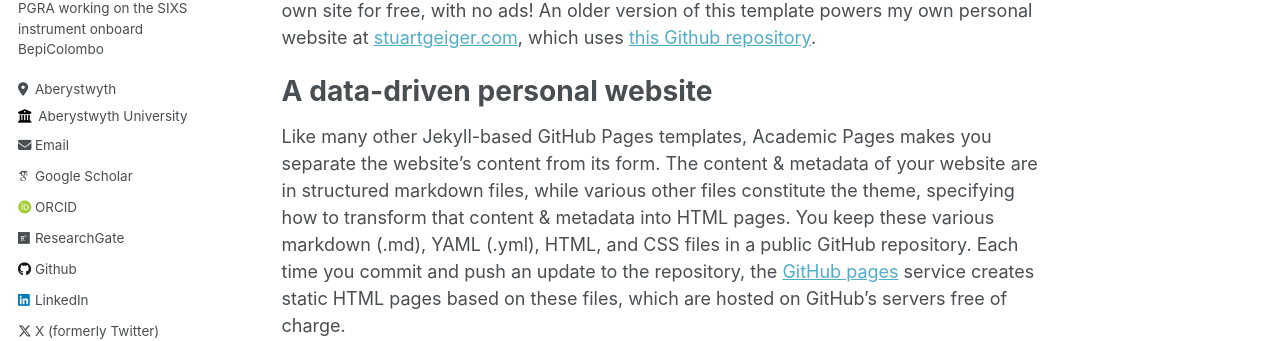
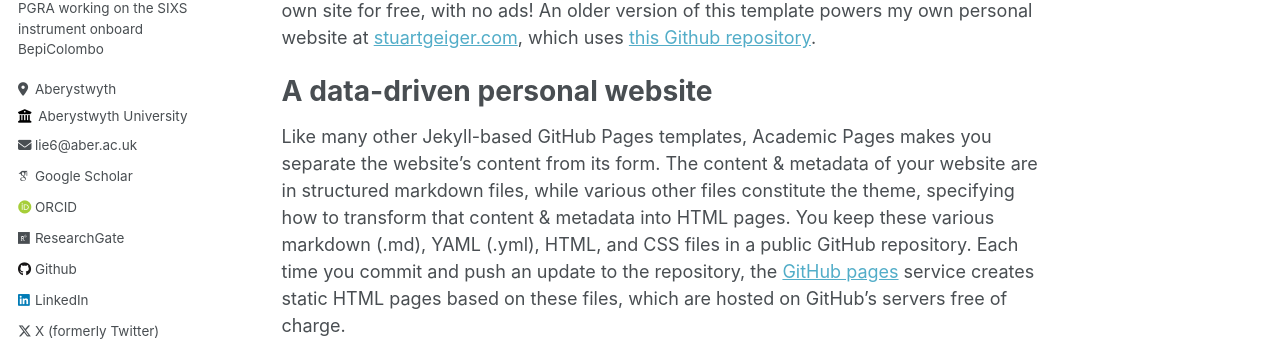
Before and after one commit to liamtomosedwards/liamtomosedwards.github.io, a Jekyll site: the page built from _pages/about.md, in a window 1280 px wide. Shown: the part 395-736 px from the top of the page. Built offline with Jekyll 4.4.1, drawn with Linux system fonts in a browser that asks for light colours; some web fonts are replaced.

Commit message:
Update author-profile.html

```diff
--- a/_includes/author-profile.html
+++ b/_includes/author-profile.html
@@ -34,7 +34,7 @@
         <li><a href="{{ author.uri }}"><i class="fas fa-fw fa-link icon-pad-right" aria-hidden="true"></i>{{ site.data.ui-text[site.locale].website_label | default: "Website" }}</a></li>
       {% endif %}
       {% if author.email %}
-        <li><a href="mailto:{{ author.email }}"><i class="fas fa-fw fa-envelope icon-pad-right" aria-hidden="true"></i>{{ site.data.ui-text[site.locale].email_label | default: "Email" }}</a></li>
+        <li><a href="mailto:{{ author.email }}"><i class="fas fa-fw fa-envelope icon-pad-right" aria-hidden="true"></i>{{ site.data.ui-text[site.locale].email_label | default: "lie6@aber.ac.uk" }}</a></li>
       {% endif %}
 
       <!-- Font Awesome and Academicons icons / Academic websites -->
```
